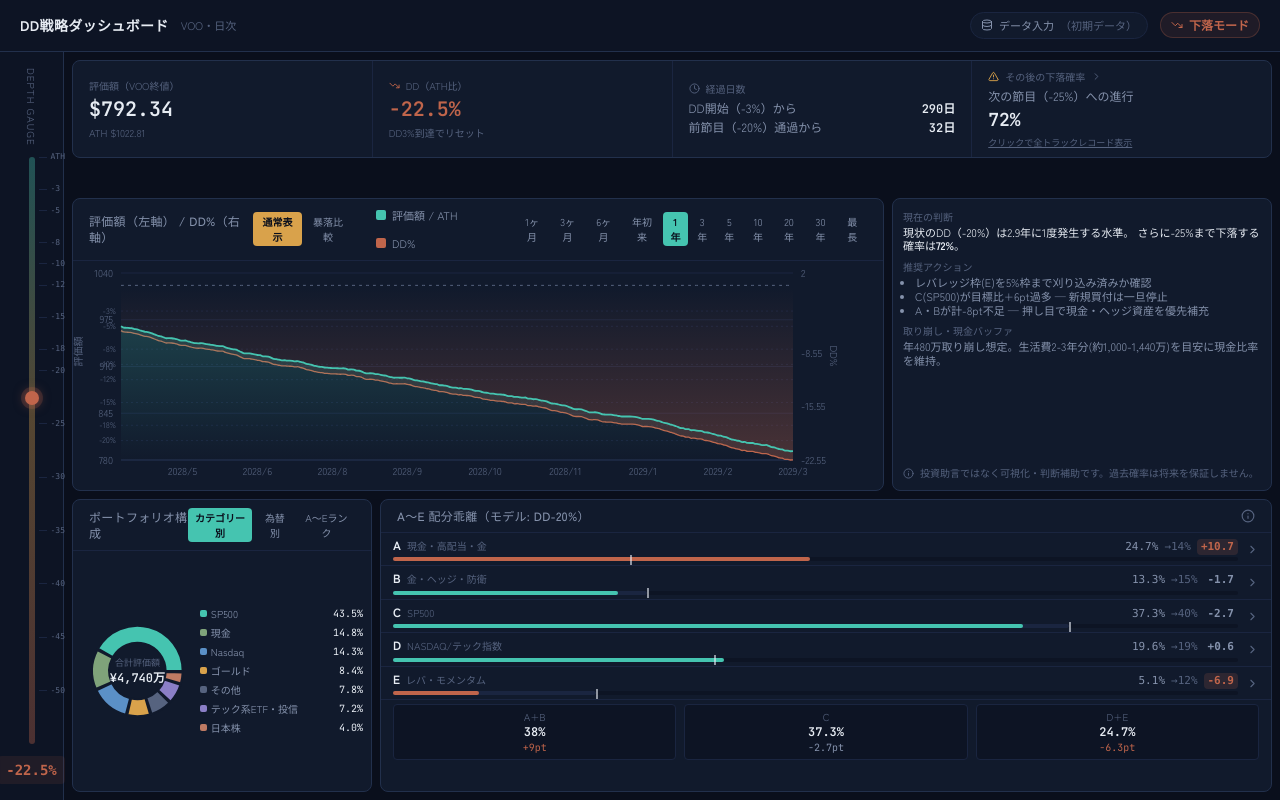
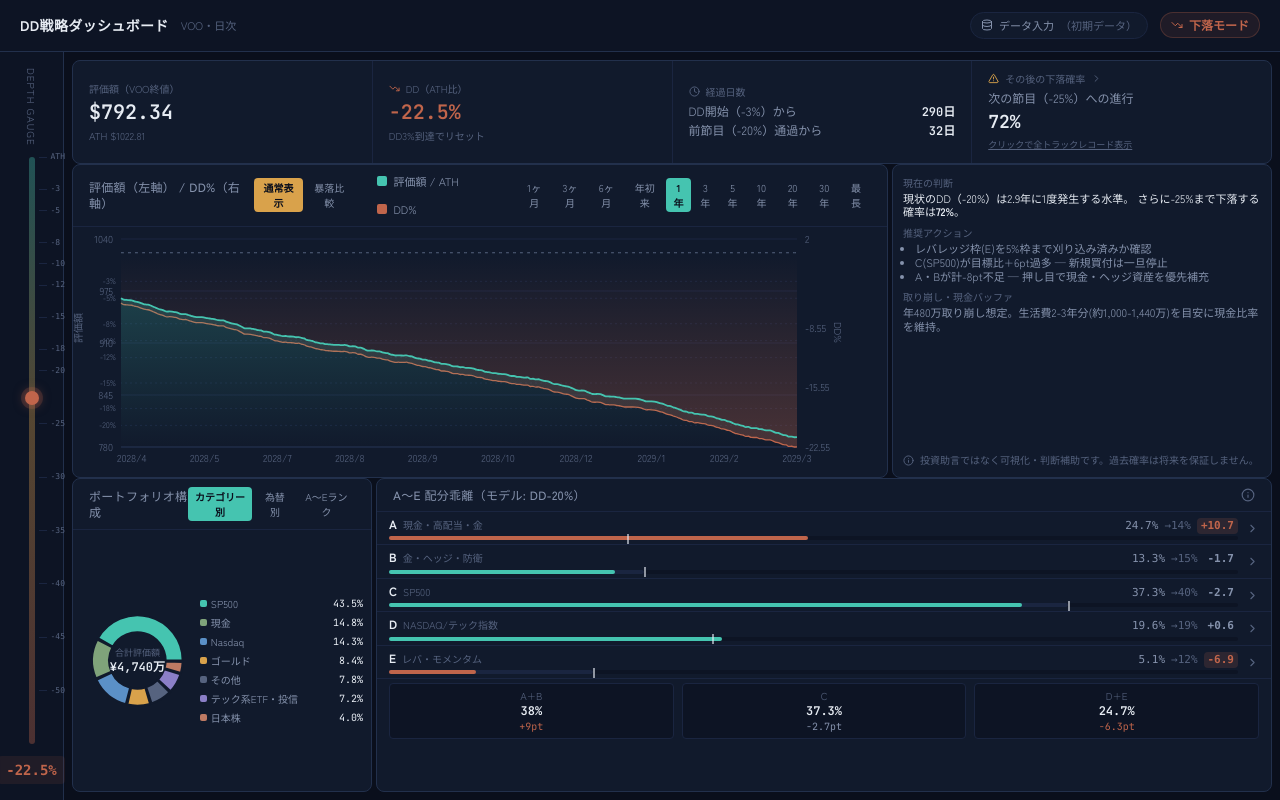
Before and after one commit to rai0103/dd-dashboard, a Next.js app: page / in a window 1280 px wide. Built offline with nearby package versions, Linux system fonts and the light colour scheme.

Commit message:
根本原因を修正: ステータスパネルにh-fullが無くコンテナ高さを満たしていなかった余白を解消し、パネル間の縦横gapもほぼゼロに詰めた

```diff
--- a/components/DDDashboard.jsx
+++ b/components/DDDashboard.jsx
@@ -387,7 +387,7 @@ function SortableTable({ columns, rows, defaultSortKey, defaultDir = "desc" }) {
 /* ---------------- status panel ---------------- */
 function StatusPanel({ d, onOpenTrackRecord }) {
   return (
-    <Panel title="現在のステータス" hideHeader>
+    <Panel title="現在のステータス" hideHeader className="h-full">
       <div className="flex h-full">
         <div className="flex-1 px-4 py-2 flex flex-col justify-center" style={{ borderRight: `1px solid ${C.borderSoft}` }}>
           <div className="text-[10px] mb-0.5" style={{ color: C.textDim }}>評価額（VOO終値）</div>
@@ -883,11 +883,11 @@ export default function DDDashboard() {
       <div className="flex flex-1 min-h-0">
         <DepthGauge dd={d.currentDD} />
 
-        <div className="flex-1 flex flex-col gap-2 p-2 min-w-0">
-          <div style={{ height: 130, flexShrink: 0 }}><StatusPanel d={d} onOpenTrackRecord={() => setModal({ type: "trackRecord" })} /></div>
+        <div className="flex-1 flex flex-col gap-0 p-2 min-w-0">
+          <div style={{ height: 104, flexShrink: 0 }}><StatusPanel d={d} onOpenTrackRecord={() => setModal({ type: "trackRecord" })} /></div>
 
-          <div className="flex-1 flex flex-col" style={{ gap: 8, minHeight: 0 }}>
-          <div style={{ display: "grid", gridTemplateColumns: "1fr 380px", gap: 8, flex: 1, minHeight: 0 }}>
+          <div className="flex-1 flex flex-col" style={{ gap: 0, minHeight: 0 }}>
+          <div style={{ display: "grid", gridTemplateColumns: "1fr 380px", gap: 4, flex: 1, minHeight: 0 }}>
             {/* top-left: chart */}
             <div style={{ minHeight: 0 }}>
               <Panel
@@ -955,7 +955,7 @@ export default function DDDashboard() {
             </div>
           </div>
 
-          <div style={{ display: "grid", gridTemplateColumns: "300px 1fr", gap: 8, flex: 1, minHeight: 0 }}>
+          <div style={{ display: "grid", gridTemplateColumns: "300px 1fr", gap: 4, flex: 1, minHeight: 0 }}>
             {/* bottom-left: portfolio pie */}
             <div style={{ minHeight: 0 }}>
               <Panel title="ポートフォリオ構成" action={<div className="flex gap-1">{[{ k: "category", l: "カテゴリー別" }, { k: "currency", l: "為替別" }, { k: "rank", l: "A〜Eランク" }].map((t) => (<button key={t.k} onClick={() => setPieView(t.k)} className="text-[10px] px-1.5 py-0.5 rounded" style={{ color: pieView === t.k ? C.bg : C.textMuted, background: pieView === t.k ? C.teal : "transparent", fontWeight: pieView === t.k ? 700 : 400 }}>{t.l}</button>))}</div>} className="h-full">
```
